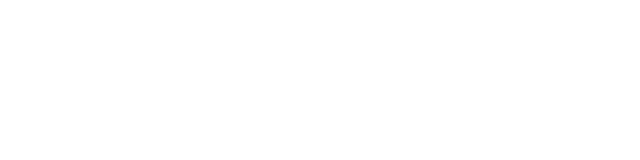
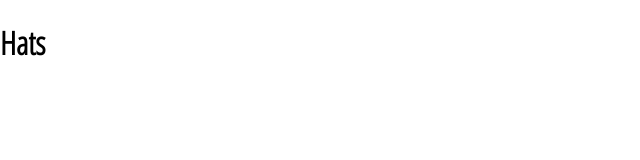
Before and after one commit to songulija/sClothing, a React (Create React App) app: page /hats in a window 1280 px wide. Shown: the top 160 px of the page, without its empty margins (0-640 px from the left). Built offline with nearby package versions, Linux system fonts and the light colour scheme.

Commit message:
update menu-items to navigate with history to other routes with  withRouter

```diff
--- a/src/App.js
+++ b/src/App.js
@@ -2,6 +2,7 @@
 import React from 'react'
 import {Route, Link, Switch} from 'react-router-dom'
 import './App.css';
+import HatsScreen from './screens/HatsScreen';
 import HomePage from './screens/HomePage';
 
 function App() {//to use Routes in App componennt we use Router
@@ -9,6 +10,7 @@
     <div>
       <Switch>
         <Route exact path='/' component={HomePage} />
+        <Route path='/hats' component={HatsScreen} />
       </Switch>
     </div>
   );
--- a/src/components/menuitem/MenuItem.js
+++ b/src/components/menuitem/MenuItem.js
@@ -1,8 +1,9 @@
 import React from 'react'
+import {withRouter} from 'react-router-dom';//powering up our component to have acces to those things related to router
 import './styles.scss'
 //destructure title from props
-const MenuItem = ({ title, imageUrl, size }) => (
-    <div className={`${size} menu-item`}>
+const MenuItem = ({ title, imageUrl, size, match, history }) => (//match.url(where we are.)
+    <div className={`${size} menu-item`} onClick={()=> history.push(`${match.url}${title.toLowerCase()}`)}>
         <div
             className='background-image'
             style={{
@@ -16,4 +17,4 @@
     </div>
 );
 
-export default MenuItem
+export default withRouter(MenuItem);//it will return super powered component with access to to those location,match and history
--- /dev/null
+++ b/src/screens/HatsScreen.js
@@ -0,0 +1,11 @@
+import React from 'react'
+
+function HatsScreen() {
+    return (
+        <div>
+            <h1>Hats</h1>
+        </div>
+    )
+}
+
+export default HatsScreen
```
